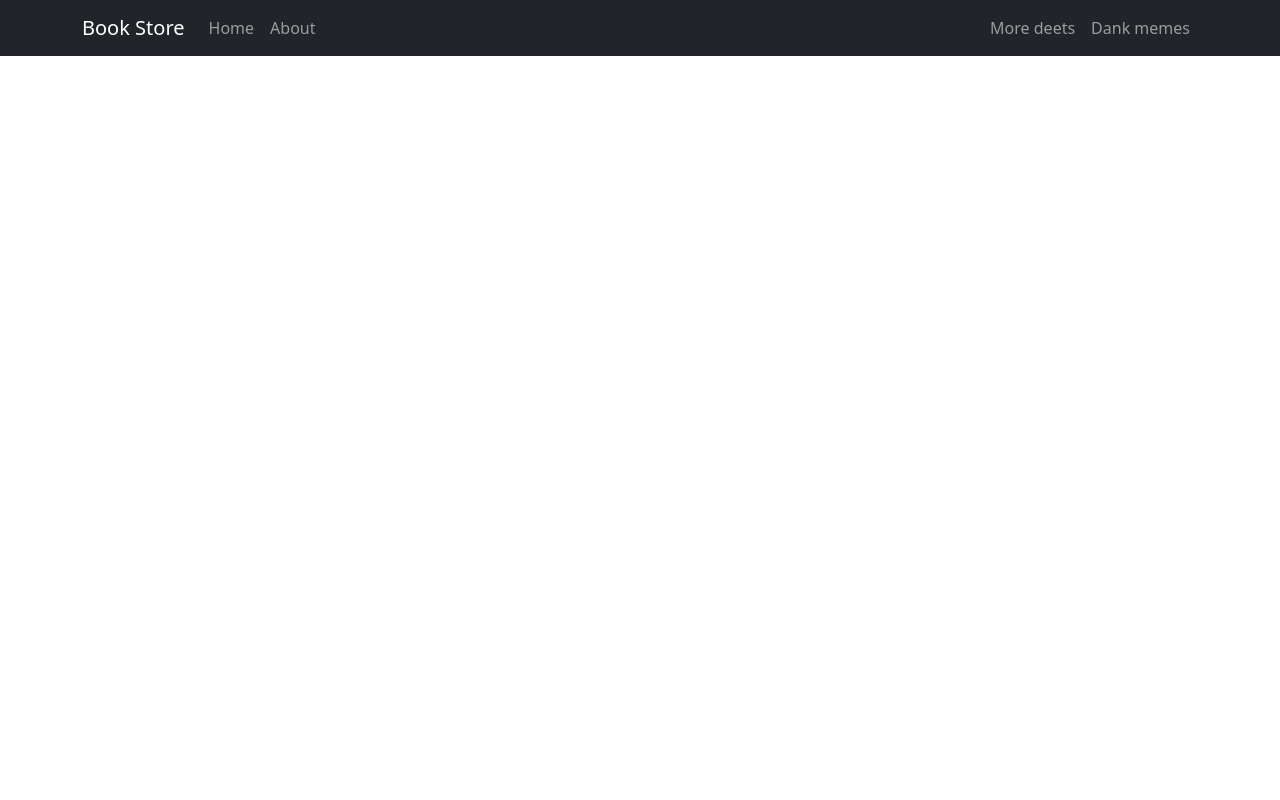
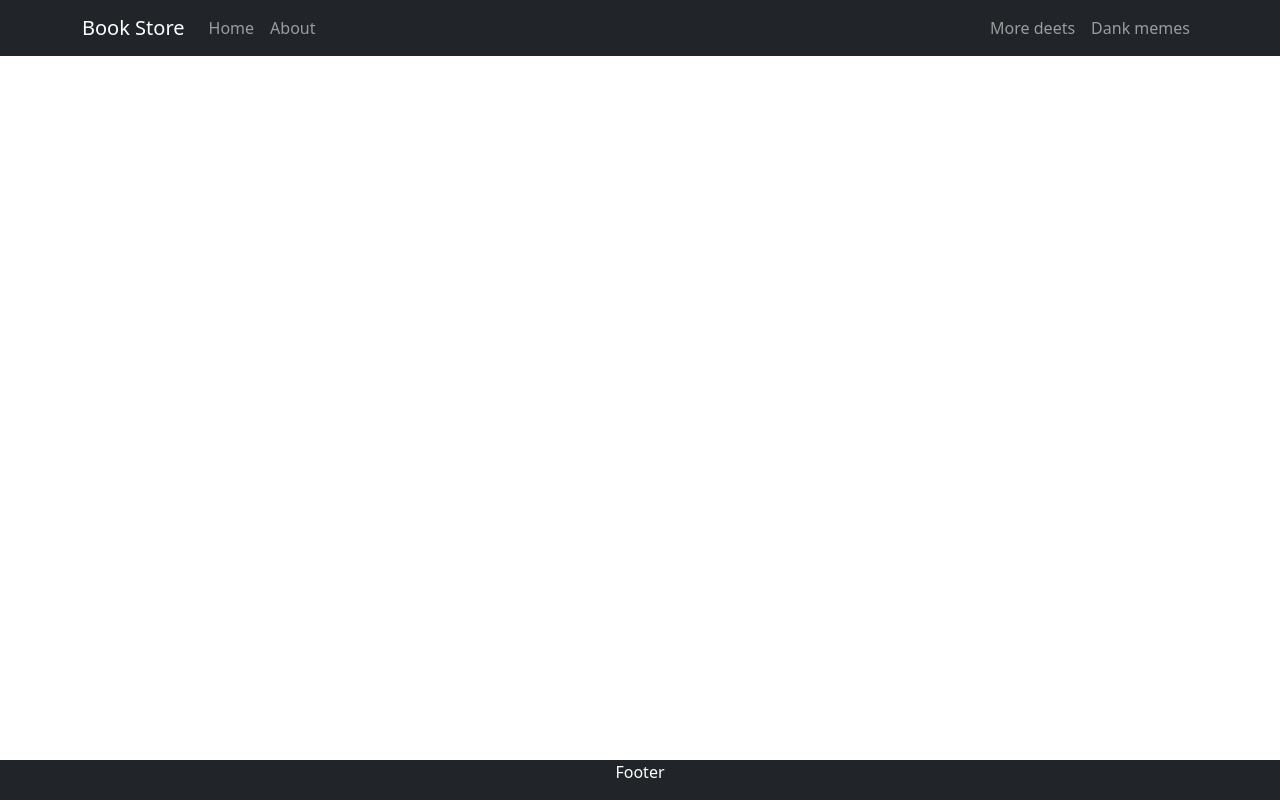
Before and after one commit to SamueleCastaldo01/FS0624, a React (Create React App) app in the folder UNIT3/Settimana1/book-store/: page / in a window 1280 px wide. Built offline with nearby package versions, Linux system fonts and the light colour scheme.

Commit message:
commit footer

```diff
--- a/UNIT3/Settimana1/book-store/src/App.js
+++ b/UNIT3/Settimana1/book-store/src/App.js
@@ -1,11 +1,14 @@
 import logo from './logo.svg';
 import './App.css';
 import { Mynav } from './components/MyNav';
+import { Myfooter } from './components/Myfooter';
 
 function App() {
   return (
     <div className="App">
       <Mynav />
+
+      <Myfooter />
     </div>
   );
 }
--- /dev/null
+++ b/UNIT3/Settimana1/book-store/src/components/Myfooter.js
@@ -0,0 +1,10 @@
+export function Myfooter() {
+
+    return(
+        <>
+            <div className="bg-dark text-white position-absolute bottom-0 w-100">
+                <p>Footer</p>
+            </div>
+        </>
+    )
+}
```
